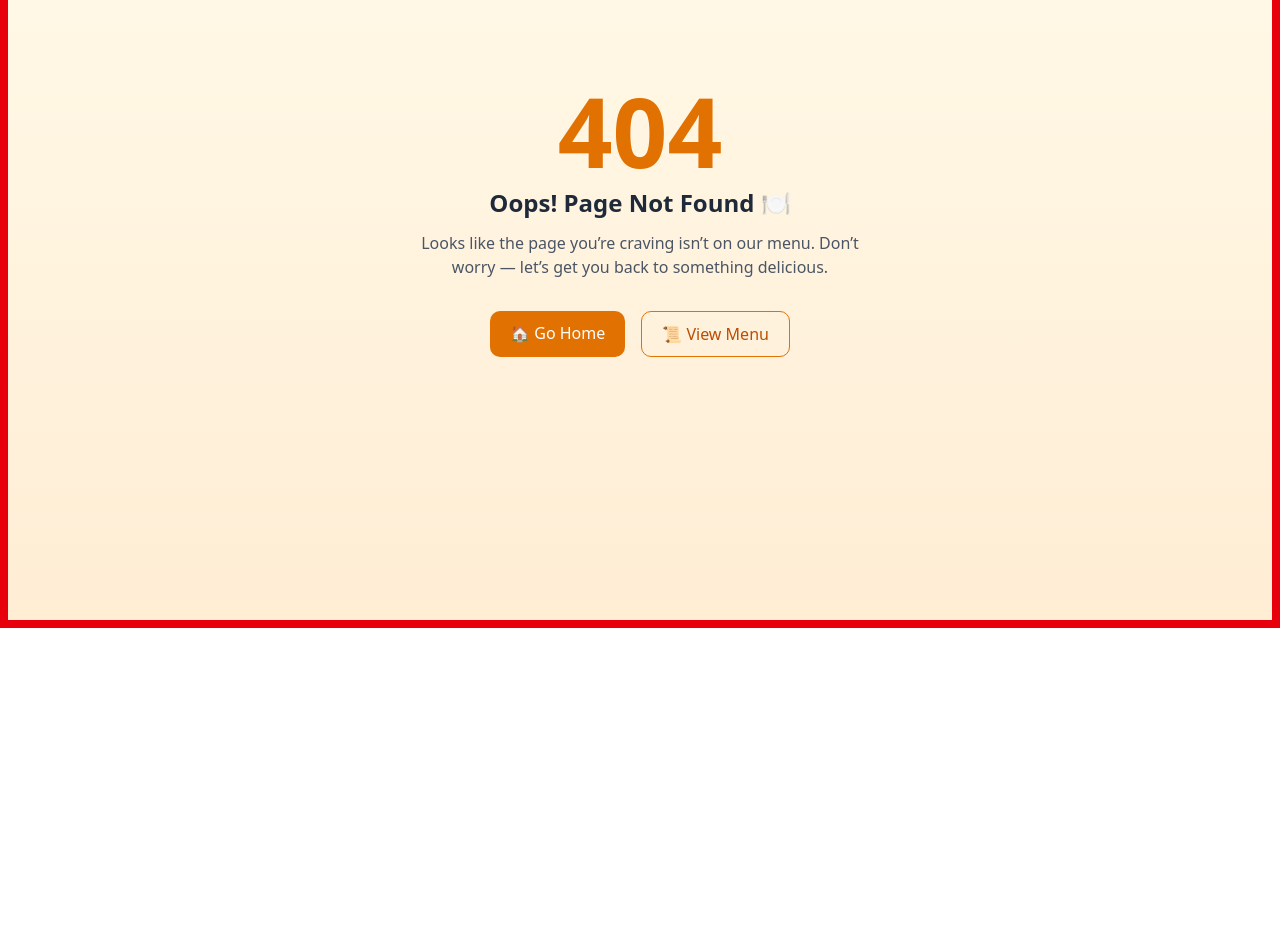
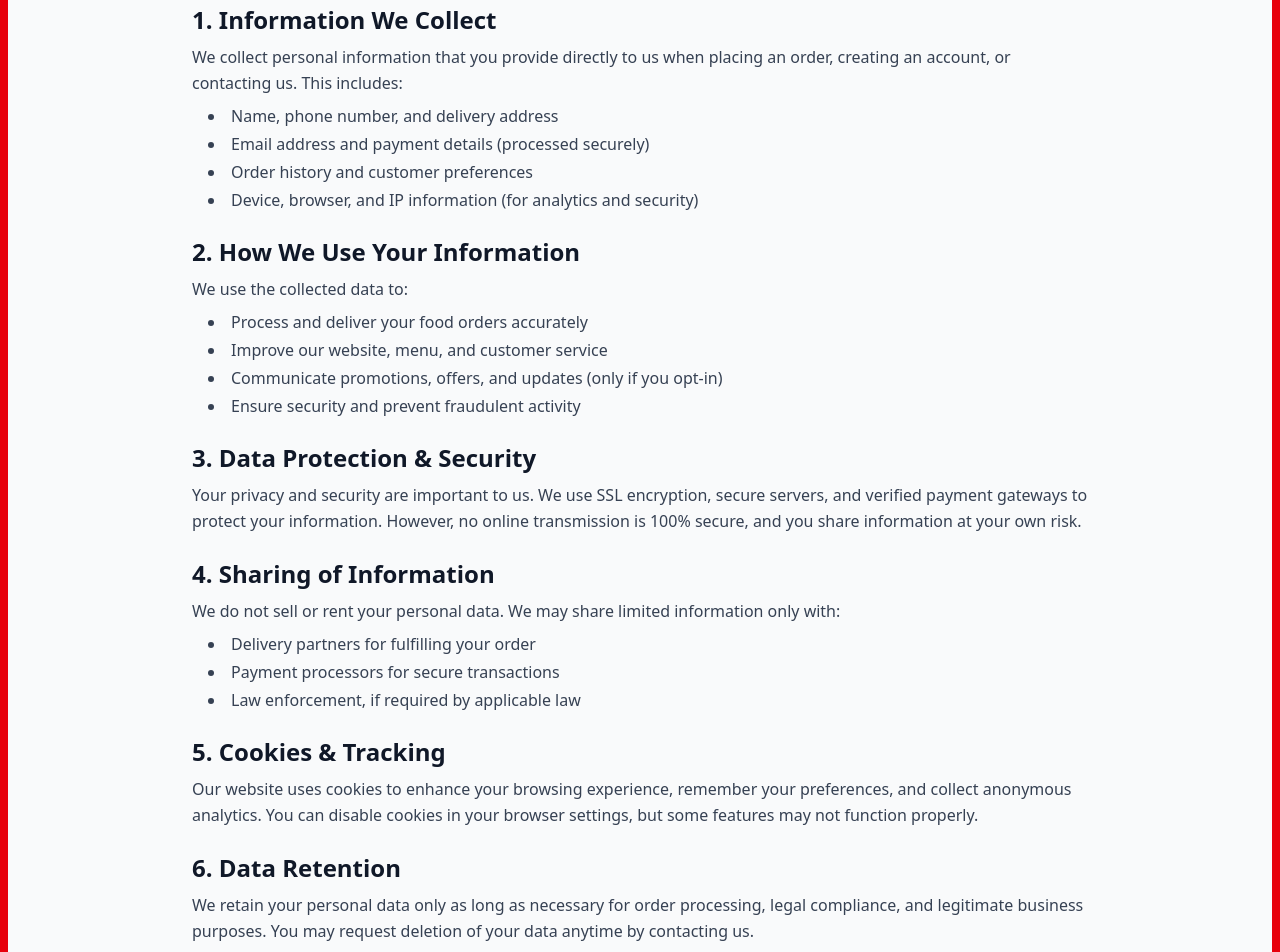
Before and after one commit to ShresthaShome/kachchi-bon, a Next.js app in the folder frontend/: page /privacy in a window 1280 px wide. Before the commit this address had no page. Shown: the part 300-1252 px from the top of the page. Before the commit the page ends 928 px from the top, so only its background shows below. Built offline with nearby package versions, Linux system fonts and the light colour scheme.

Commit message:
feat: privacy page

```diff
--- /dev/null
+++ b/frontend/src/app/privacy/page.tsx
@@ -0,0 +1,156 @@
+export default function page() {
+  return (
+    <main className="min-h-screen bg-gray-50 text-gray-800 pb-16 pt-8 px-6">
+      <div className="max-w-4xl mx-auto">
+        <h1 className="text-4xl font-extrabold text-rose-600 mb-6 text-center">
+          Privacy Policy
+        </h1>
+        <p className="text-center text-gray-600 mb-10">
+          This Privacy Policy explains how we collect, use, and protect your
+          personal information when you visit or order from our website.
+        </p>
+
+        <section className="space-y-6">
+          <div>
+            <h2 className="text-2xl font-semibold mb-2 text-gray-900">
+              1. Information We Collect
+            </h2>
+            <p className="text-gray-700 leading-relaxed">
+              We collect personal information that you provide directly to us
+              when placing an order, creating an account, or contacting us. This
+              includes:
+            </p>
+            <ul className="list-disc list-inside text-gray-700 ml-4 mt-2 space-y-1">
+              <li>Name, phone number, and delivery address</li>
+              <li>Email address and payment details (processed securely)</li>
+              <li>Order history and customer preferences</li>
+              <li>
+                Device, browser, and IP information (for analytics and security)
+              </li>
+            </ul>
+          </div>
+
+          <div>
+            <h2 className="text-2xl font-semibold mb-2 text-gray-900">
+              2. How We Use Your Information
+            </h2>
+            <p className="text-gray-700 leading-relaxed">
+              We use the collected data to:
+            </p>
+            <ul className="list-disc list-inside text-gray-700 ml-4 mt-2 space-y-1">
+              <li>Process and deliver your food orders accurately</li>
+              <li>Improve our website, menu, and customer service</li>
+              <li>
+                Communicate promotions, offers, and updates (only if you opt-in)
+              </li>
+              <li>Ensure security and prevent fraudulent activity</li>
+            </ul>
+          </div>
+
+          <div>
+            <h2 className="text-2xl font-semibold mb-2 text-gray-900">
+              3. Data Protection & Security
+            </h2>
+            <p className="text-gray-700 leading-relaxed">
+              Your privacy and security are important to us. We use SSL
+              encryption, secure servers, and verified payment gateways to
+              protect your information. However, no online transmission is 100%
+              secure, and you share information at your own risk.
+            </p>
+          </div>
+
+          <div>
+            <h2 className="text-2xl font-semibold mb-2 text-gray-900">
+              4. Sharing of Information
+            </h2>
+            <p className="text-gray-700 leading-relaxed">
+              We do not sell or rent your personal data. We may share limited
+              information only with:
+            </p>
+            <ul className="list-disc list-inside text-gray-700 ml-4 mt-2 space-y-1">
+              <li>Delivery partners for fulfilling your order</li>
+              <li>Payment processors for secure transactions</li>
+              <li>Law enforcement, if required by applicable law</li>
+            </ul>
+          </div>
+
+          <div>
+            <h2 className="text-2xl font-semibold mb-2 text-gray-900">
+              5. Cookies & Tracking
+            </h2>
+            <p className="text-gray-700 leading-relaxed">
+              Our website uses cookies to enhance your browsing experience,
+              remember your preferences, and collect anonymous analytics. You
+              can disable cookies in your browser settings, but some features
+              may not function properly.
+            </p>
+          </div>
+
+          <div>
+            <h2 className="text-2xl font-semibold mb-2 text-gray-900">
+              6. Data Retention
+            </h2>
+            <p className="text-gray-700 leading-relaxed">
+              We retain your personal data only as long as necessary for order
+              processing, legal compliance, and legitimate business purposes.
+              You may request deletion of your data anytime by contacting us.
+            </p>
+          </div>
+
+          <div>
+            <h2 className="text-2xl font-semibold mb-2 text-gray-900">
+              7. Your Rights
+            </h2>
+            <p className="text-gray-700 leading-relaxed">
+              You have the right to:
+            </p>
+            <ul className="list-disc list-inside text-gray-700 ml-4 mt-2 space-y-1">
+              <li>Access and review the personal data we hold about you</li>
+              <li>Request correction or deletion of inaccurate information</li>
+              <li>Withdraw consent for marketing communications</li>
+            </ul>
+          </div>
+
+          <div>
+            <h2 className="text-2xl font-semibold mb-2 text-gray-900">
+              8. Third-Party Links
+            </h2>
+            <p className="text-gray-700 leading-relaxed">
+              Our website may contain links to external sites (e.g., payment
+              gateways or delivery partners). We are not responsible for the
+              privacy practices or content of such third-party websites.
+            </p>
+          </div>
+
+          <div>
+            <h2 className="text-2xl font-semibold mb-2 text-gray-900">
+              9. Changes to This Policy
+            </h2>
+            <p className="text-gray-700 leading-relaxed">
+              We may update this Privacy Policy periodically. Any changes will
+              be reflected on this page with a new “Last Updated” date.
+            </p>
+          </div>
+
+          <div>
+            <h2 className="text-2xl font-semibold mb-2 text-gray-900">
+              10. Contact Us
+            </h2>
+            <p className="text-gray-700 leading-relaxed">
+              If you have questions or concerns about this Privacy Policy,
+              please contact us via our
+              <a href="/contact" className="text-rose-600 hover:underline ml-1">
+                Contact Page
+              </a>
+              .
+            </p>
+          </div>
+        </section>
+
+        <p className="text-center text-gray-500 text-sm mt-12">
+          Last updated on November 2025.
+        </p>
+      </div>
+    </main>
+  );
+}
```
Also changed, not shown: 1 other file (tests, documents, lock files or other folders).
